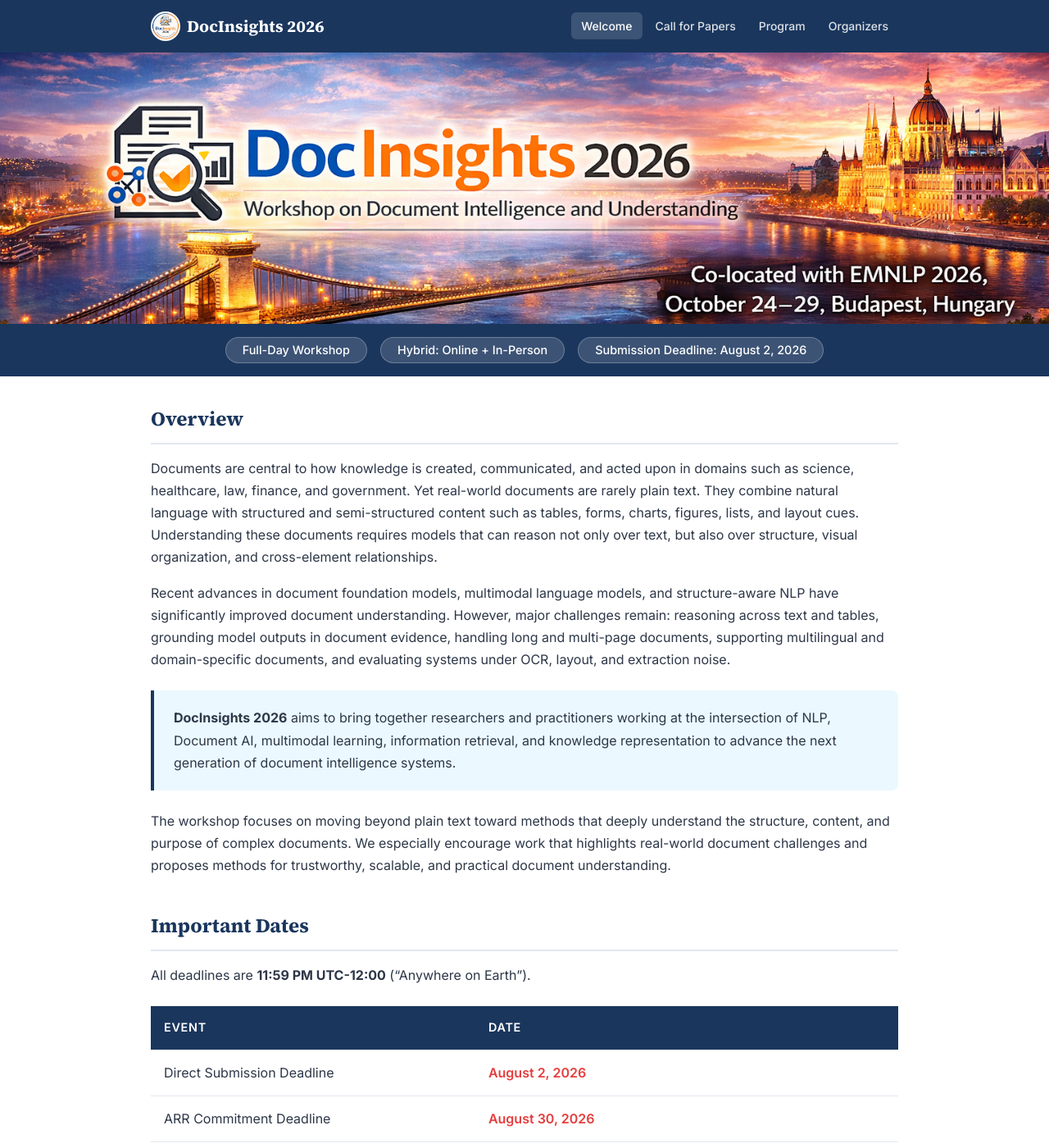
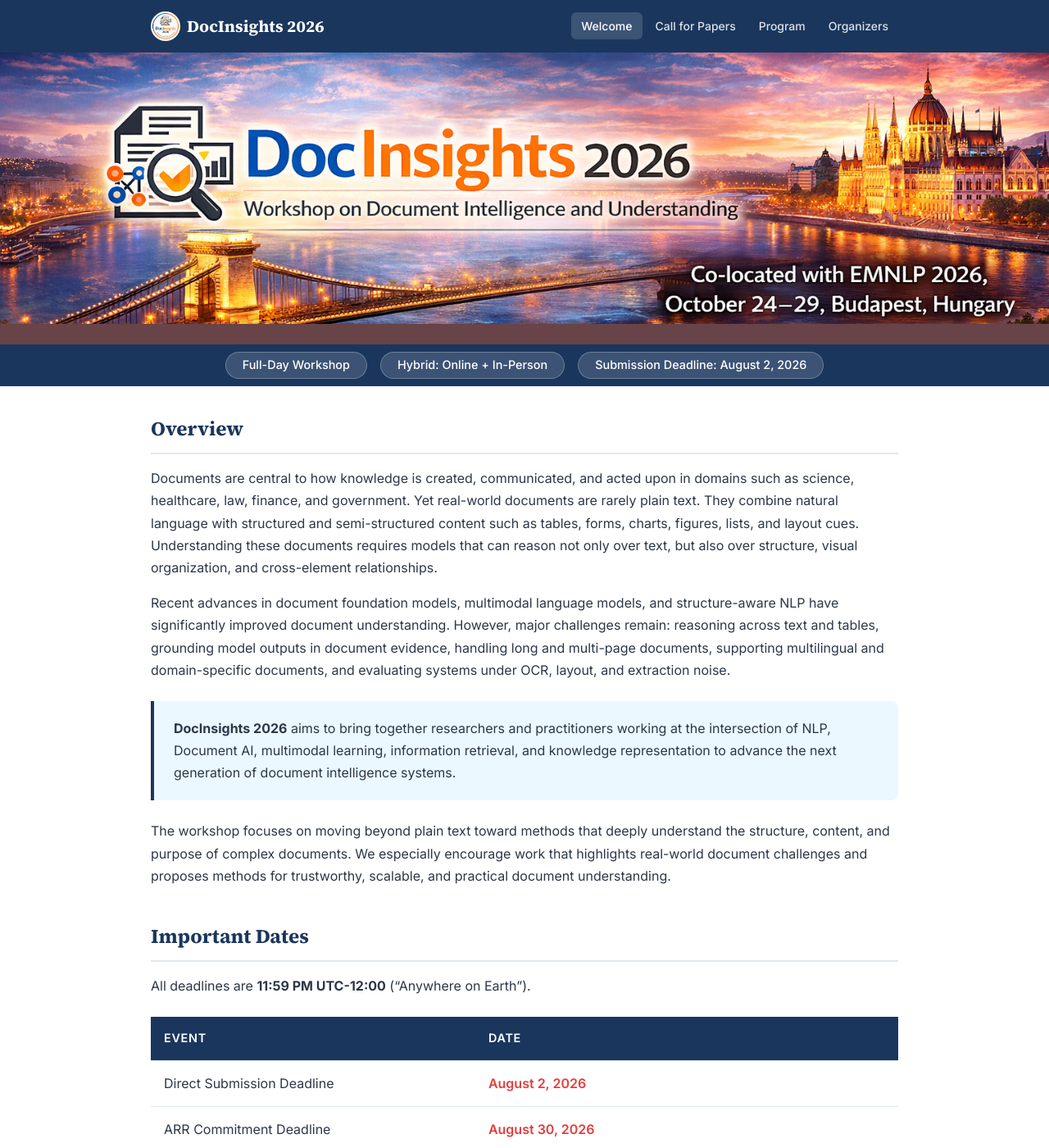
Before and after one commit to docinsights-workshop/docinsights-2026, a Jekyll site: the page built from index.md, in a window 1280 px wide and 1400 px high. Shown: the whole window at 82% size. Built offline with Jekyll 4.4.1, drawn with Linux system fonts in a browser that asks for light colours.

Commit message:
Extend banner bottom, reduce badge bar height

```diff
--- a/assets/css/style.css
+++ b/assets/css/style.css
@@ -149,8 +149,7 @@ body {
   align-items: center;
   flex-wrap: wrap;
   gap: 1rem;
-  height: var(--nav-height);
-  padding: 0 1.5rem;
+  padding: 0.6rem 1.5rem;
   background: var(--color-primary);
   line-height: 1;
   margin: 0;
```
Also changed, not shown: assets/images/banner_cover_photo.png.
